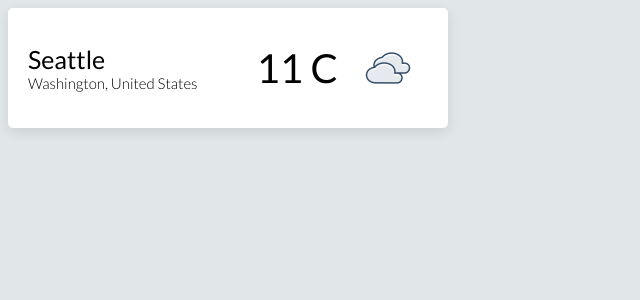
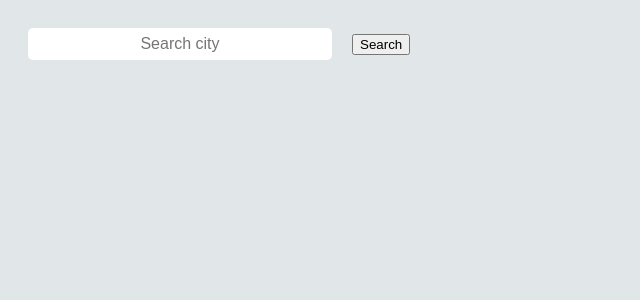
Before and after one commit to lorenclukas/Weather-App, an Angular app in the folder WeatherApp/: page / in a window 1280 px wide. Shown: the top 300 px of the page, without its empty margins (0-640 px from the left). Built offline with nearby package versions, Linux system fonts and the light colour scheme.

Commit message:
add basic version of the app

```diff
--- a/WeatherApp/src/app/app.component.css
+++ b/WeatherApp/src/app/app.component.css
@@ -44,3 +44,24 @@
   font-size: 40px;
   margin: 10px;
 }
+
+input {
+  border: none;
+  margin: 20px;
+  width: 300px;
+  text-align: center;
+  font-size: 16px;
+  border-radius: 5px;
+  height: 30px;
+}
+
+.location {
+  display: flex;
+  font-family: "Lato", sans-serif;
+  font-weight: 300;
+  font-size: 15px;
+}
+
+.country {
+  margin-right: 10px;
+}
--- a/WeatherApp/src/app/app.component.html
+++ b/WeatherApp/src/app/app.component.html
@@ -1,11 +1,28 @@
-<div class="container">
+<form (ngSubmit)="searchCity()">
+  <input
+    type="text"
+    placeholder="Search city"
+    [(ngModel)]="cityName"
+    name="city"
+    required
+  />
+  <button type="submit">Search</button>
+</form>
+
+<div *ngIf="weatherData" class="container">
   <div class="left-part">
-    <div class="city">Seattle</div>
-    <div class="state">Washington, United States</div>
+    <div class="city">{{ cityData.name }}</div>
+    <div class="location">
+      <div class="country">{{ cityData.country }},</div>
+      <div class="state">{{ cityData.state }}</div>
+    </div>
   </div>
   <div class="right-part">
-    <div class="temperature">11 C</div>
+    <div class="temperature">
+      {{ weatherData.current.temp | number : "1.0-0" }}°C
+    </div>
     <img src="../assets/cloudy.png" alt="" />
   </div>
 </div>
+
 <router-outlet></router-outlet>
--- a/WeatherApp/src/app/app.component.ts
+++ b/WeatherApp/src/app/app.component.ts
@@ -1,10 +1,52 @@
 import { Component } from '@angular/core';
+import { HttpClient } from '@angular/common/http';
 
 @Component({
   selector: 'app-root',
   templateUrl: './app.component.html',
-  styleUrls: ['./app.component.css']
+  styleUrls: ['./app.component.css'],
 })
 export class AppComponent {
   title = 'WeatherApp';
+  cityName = '';
+  weatherData: any = null;
+  cityData: any = null;
+
+  constructor(private http: HttpClient) {}
+
+  searchCity() {
+    this.http
+      .get<any[]>(
+        `http://api.openweathermap.org/geo/1.0/direct?q=${this.cityName}&limit=1&appid=4e0f62859c4b83cad567e0bd3a648de1`
+      )
+      .subscribe({
+        next: (data) => {
+          if (data.length > 0) {
+            const { lat, lon } = data[0];
+            this.cityData = data[0];
+            this.getWeatherData(lat, lon);
+          } else {
+            console.log('City not found');
+          }
+        },
+        error: (error) => {
+          console.log('Error occurred while fetching city data');
+        },
+      });
+  }
+
+  getWeatherData(lat: number, lon: number) {
+    this.http
+      .get<any>(
+        `https://api.openweathermap.org/data/2.5/onecall?lat=${lat}&lon=${lon}&appid=4e0f62859c4b83cad567e0bd3a648de1&exclude=minutely,daily,alerts,hourly&units=metric`
+      )
+      .subscribe({
+        next: (data) => {
+          this.weatherData = data;
+        },
+        error: (error) => {
+          console.log('Error occurred while fetching weather data');
+        },
+      });
+  }
 }
```
Also changed, not shown: WeatherApp/src/app/app.module.ts (+10 -6 lines).
